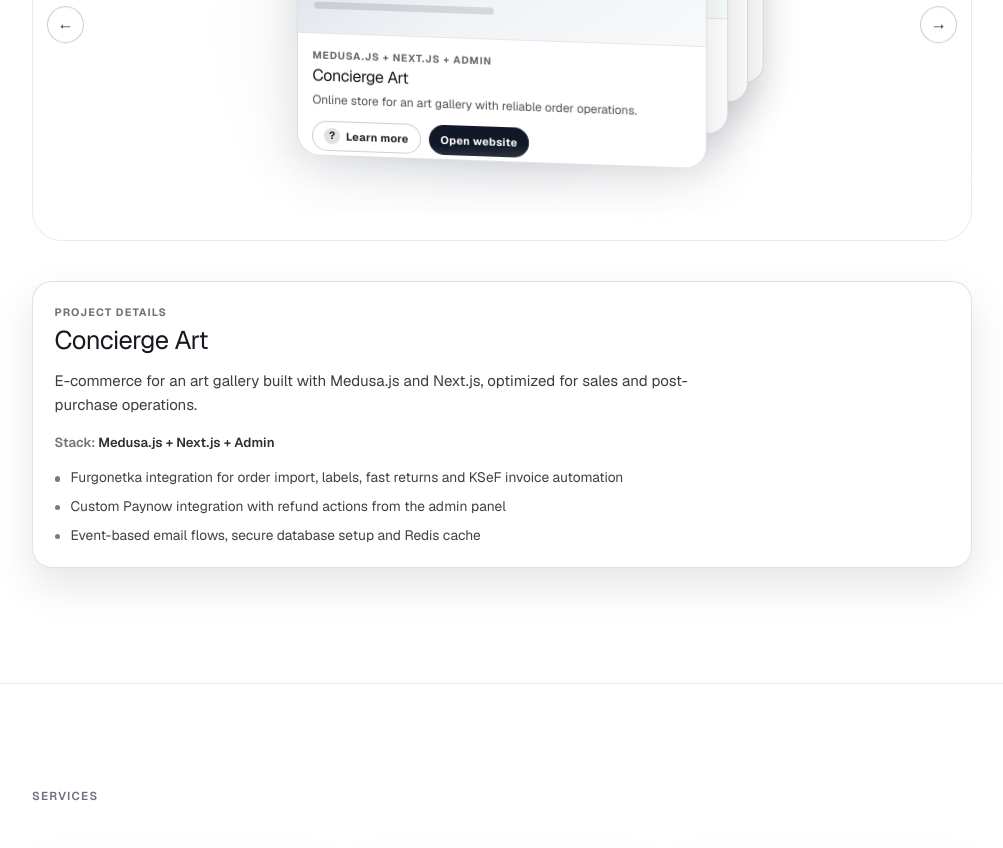
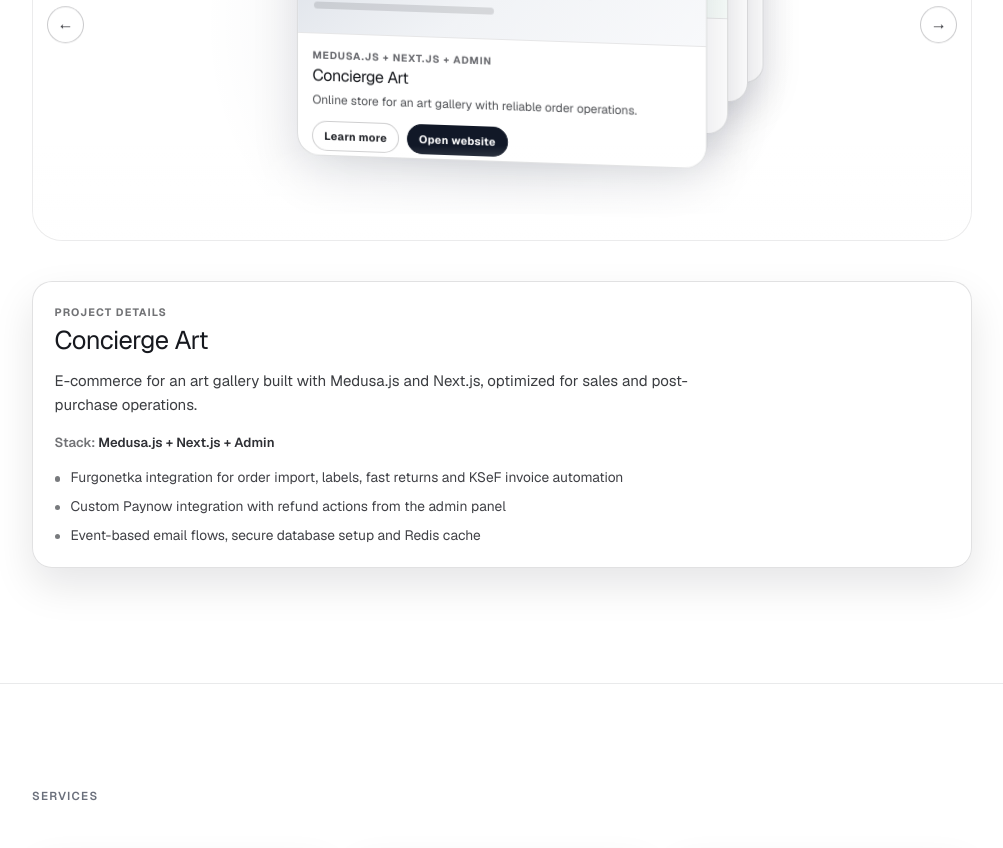
Before and after one commit to xRechu/portfolio, a Next.js app: page / in a window 1280 px wide. Shown: the part 1160-2008 px from the top of the page, without its empty margins (138-1141 px from the left). Built offline with nearby package versions, Linux system fonts and the light colour scheme.

Commit message:
Polish project case descriptions

```diff
--- a/src/components/RealizationsSection.module.css
+++ b/src/components/RealizationsSection.module.css
@@ -39,7 +39,6 @@
 	--rz-visit-border: #111827;
 	--rz-visit-text: #ffffff;
 	--rz-action-shadow: 0 6px 18px rgba(10, 12, 20, 0.16);
-	--rz-question-bg: rgba(10, 12, 20, 0.12);
 
 	--rz-details-bg: rgba(255, 255, 255, 0.85);
 	--rz-details-border: rgba(10, 12, 18, 0.12);
@@ -96,7 +95,6 @@
 	--rz-visit-border: #ffffff;
 	--rz-visit-text: #111111;
 	--rz-action-shadow: 0 8px 20px rgba(0, 0, 0, 0.5);
-	--rz-question-bg: rgba(255, 255, 255, 0.22);
 
 	--rz-details-bg: rgba(11, 11, 13, 0.86);
 	--rz-details-border: rgba(255, 255, 255, 0.3);
@@ -407,19 +405,6 @@
 	box-shadow: var(--rz-action-shadow);
 }
 
-.questionMark {
-	display: inline-flex;
-	align-items: center;
-	justify-content: center;
-	width: 1rem;
-	height: 1rem;
-	margin-right: 0.35rem;
-	border-radius: 999px;
-	font-size: 0.65rem;
-	line-height: 1;
-	background: var(--rz-question-bg);
-}
-
 .detailsPanel {
 	margin-top: 0.4rem;
 	padding: 1.35rem;
--- a/src/components/RealizationsSection.tsx
+++ b/src/components/RealizationsSection.tsx
@@ -30,7 +30,7 @@
 		{
 			id: "falko-project",
 			name: "Falko Project",
-			url: "https://example.com",
+			url: "https://falkoprojects.com",
 			stack: "Medusa.js + Next.js + Admin",
 			short: "Sklep modowy z automatyzacją wysyłek, zwrotów i księgowości.",
 			description:
@@ -47,7 +47,7 @@
 		{
 			id: "concierge-art",
 			name: "Concierge Art",
-			url: "https://example.com",
+			url: "https://concierge.reszka-jakub.workers.dev",
 			stack: "Medusa.js + Next.js + Admin",
 			short: "E-commerce dla galerii sztuki z naciskiem na sprawną obsługę zamówień.",
 			description:
@@ -64,7 +64,7 @@
 		{
 			id: "mudlaffi",
 			name: "Mudlaffi",
-			url: "https://example.com",
+			url: "https://mudlaffi.pl",
 			stack: "WooCommerce + WordPress + Admin",
 			short: "Sklep z treningami online dla marki influencerki sportowej.",
 			description:
@@ -81,7 +81,7 @@
 		{
 			id: "blueprint",
 			name: "Blueprint",
-			url: "https://example.com",
+			url: "https://blueprintstudio.pl",
 			stack: "WordPress",
 			short: "Landing page dla producentów odzieży nastawiony na zapytania ofertowe.",
 			description:
@@ -100,7 +100,7 @@
 		{
 			id: "falko-project",
 			name: "Falko Project",
-			url: "https://example.com",
+			url: "https://falkoprojects.com",
 			stack: "Medusa.js + Next.js + Admin",
 			short: "Fashion e-commerce with custom shipping, returns and finance automation.",
 			description:
@@ -117,7 +117,7 @@
 		{
 			id: "concierge-art",
 			name: "Concierge Art",
-			url: "https://example.com",
+			url: "https://concierge.reszka-jakub.workers.dev",
 			stack: "Medusa.js + Next.js + Admin",
 			short: "Online store for an art gallery with reliable order operations.",
 			description:
@@ -134,7 +134,7 @@
 		{
 			id: "mudlaffi",
 			name: "Mudlaffi",
-			url: "https://example.com",
+			url: "https://mudlaffi.pl",
 			stack: "WooCommerce + WordPress + Admin",
 			short: "Store with online training access for a sports influencer brand.",
 			description:
@@ -151,7 +151,7 @@
 		{
 			id: "blueprint",
 			name: "Blueprint",
-			url: "https://example.com",
+			url: "https://blueprintstudio.pl",
 			stack: "WordPress",
 			short: "Landing page for apparel manufacturers focused on lead capture.",
 			description:
@@ -349,7 +349,6 @@
 												className={styles.infoButton}
 												onClick={(event) => event.stopPropagation()}
 											>
-												<span className={styles.questionMark}>?</span>
 												{ui.learnMore}
 											</a>
 											<a
```
